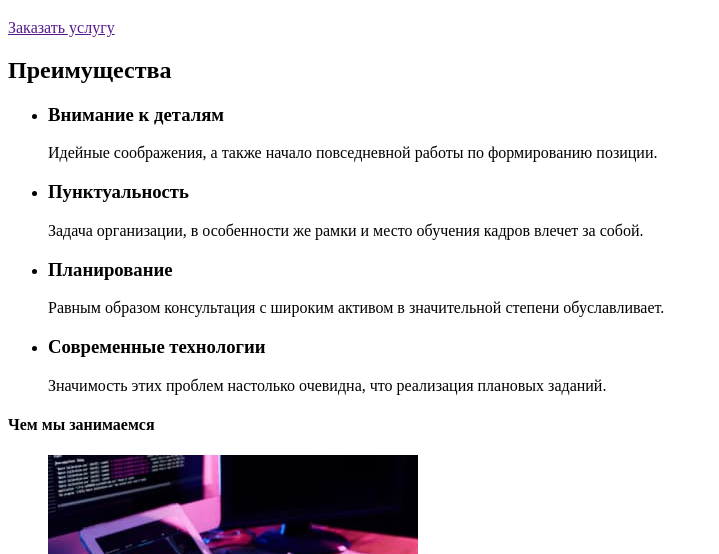
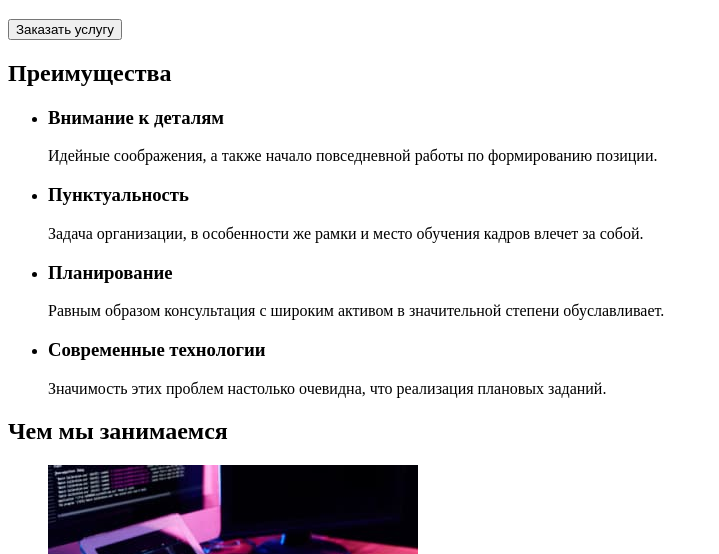
Before and after one commit to Kateryna-Karetna/goit-markup-hw-01, a plain HTML site: page index.html in a window 1280 px wide. Shown: the part 246-800 px from the top of the page, without its empty margins (0-719 px from the left). Drawn offline with Linux system fonts and the light colour scheme.

```diff
--- a/index.html
+++ b/index.html
@@ -11,12 +11,12 @@
     <header>
       <nav>
         <a href="/index.html">WebStudio</a>
-
         <ul>
           <li><a href="">Студия</a></li>
           <li><a href="">Портфолио</a></li>
           <li><a href="">Контакты</a></li>
         </ul>
+      </nav>
       <ul>
         <li>
           <a href="mailto:info@devstudio.com">info@devstudio.com</a>
@@ -25,13 +25,12 @@
           <a href="tel:+380961111111">+38 096 111 11 11</a>
         </li>
       </ul>
-      </nav>
     </header>
     <main>
       <!--Предложение услуги-->
       <div>
         <h1>Эффективные решения <br />для вашего бизнеса</h1>
-        <a href="">Заказать услугу</a>
+        <button type="button">Заказать услугу</button>
       </div>
       <!--Преимущества-->
       <section>
@@ -61,7 +60,7 @@
       </section>
       <!--Род деятельности-->
       <section>
-        <h4>Чем мы занимаемся</h4>
+        <h2>Чем мы занимаемся</h2>
         <ul>
           <li>
             <a href=""> <img src="/images/box1.jpg" alt="Програмирование" width="370" /></a>
@@ -80,7 +79,7 @@
       </section>
       <!--Команда-->
       <section>
-        <h5>Наша команда</h5>
+        <h2>Наша команда</h2>
         <ul>
           <li>
             <img src="/images/team1.jpg" alt="Портрет" width="270" />
```
Lines whose indentation alone changed are shown as unchanged.
